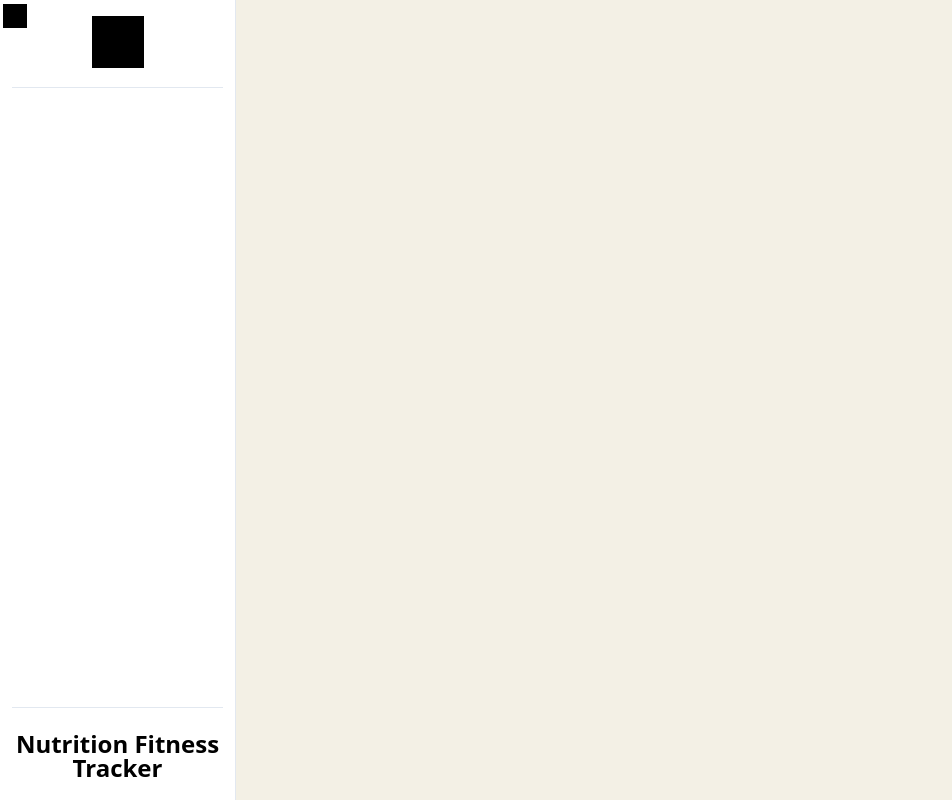
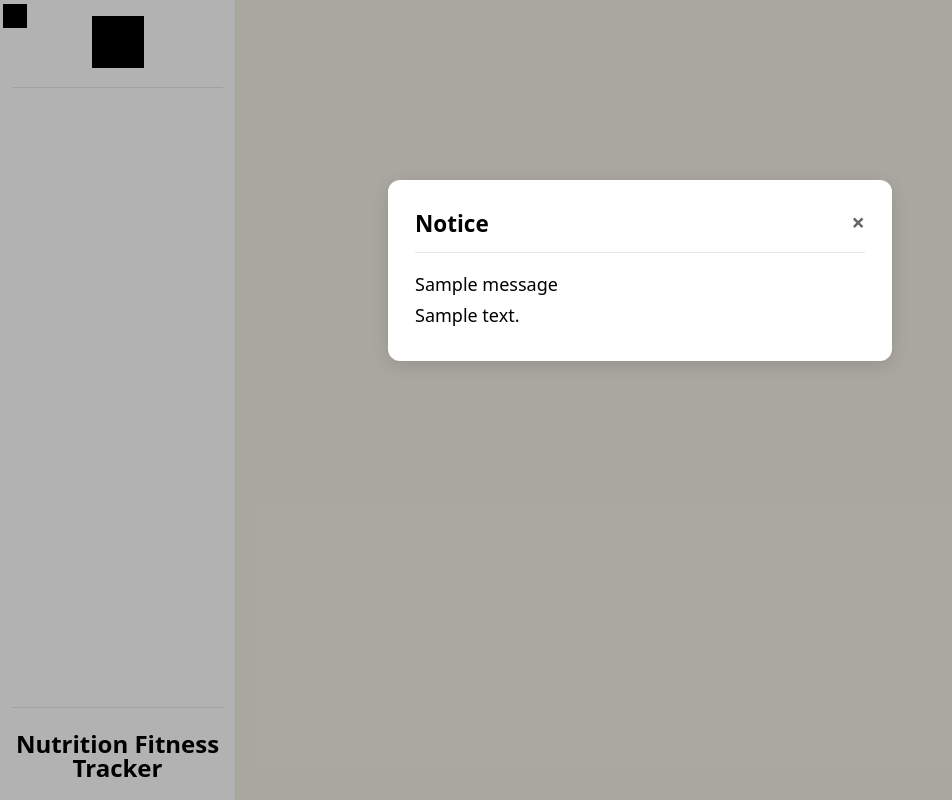
Before and after one commit to axtaylor/nutrition-fitness-tracker, a Django app: template templates/main.html in a window 1280 px wide. Shown: the whole page, without its empty margins (0-952 px from the left). Run offline with Django 3.2, Linux system fonts and the light colour scheme; the template is opened without the code that fills it: most values are stand-ins (such as "Sample title", 1, 10 or a date in 2020); one stand-in notice (Sample message) is shown; grey boxes are pictures that could not be loaded.

Commit message:
add: popup element for messages

```diff
--- /dev/null
+++ b/static/scripts/messages_modal.js
@@ -0,0 +1,84 @@
+document.addEventListener("DOMContentLoaded", function () {
+    const messageData = document.getElementById("django_messages");
+    if (!messageData) return;
+
+    const messages = JSON.parse(messageData.textContent);
+    if (!messages.length) return;
+
+    const messageItems = messages
+        .map(m => `<p class="pop_content ${m.tags}">${m.text}</p>`)
+        .join("");
+
+    const modalHTML = `
+        <div id="messages_modal" class="model_pop">
+            <div class="model-content">
+                <span class="close_button">&times;</span>
+                <h3>Notice</h3>
+                <hr>
+                ${messageItems}
+            </div>
+        </div>
+    `;
+
+    document.body.insertAdjacentHTML("beforeend", modalHTML);
+    const style = document.createElement("style");
+    style.textContent = `
+        .model_pop {
+            display: none;
+            position: fixed;
+            z-index: 1000;
+            left: 0;
+            top: 0;
+            width: 100%;
+            height: 100%;
+            overflow: auto;
+            font-size: 1.125em;
+            background-color: rgba(0, 0, 0, 0.3);
+            line-height: 1.5;
+        }
+        .model-content {
+            background-color: #fff;
+            margin: 10em auto;
+            padding: 1.5em;
+            border-radius: 12px;
+            box-shadow: 0px 4px 20px rgba(0,0,0,0.15);
+            width: min(75vw, 450px);
+            color: #000000ff;
+            font-family: system-ui, sans-serif;
+        }
+        .pop_content:first-of-type {
+            margin-top: 1em;
+        }
+        .pop_content{
+            margin-bottom: 0.25em;
+            text-align: left;
+        }
+        .close_button {
+            float: right;
+            position: relative;
+            top: -0.1em;
+            font-size: 1.3em;
+            font-weight: bold;
+            cursor: pointer;
+            color: #656565ff;
+        }
+        .close_button:hover {
+            color: black;
+        }
+        h3 {
+            margin-bottom: 0.5em;
+            font-weight: 600;
+        }
+    `;
+    document.head.appendChild(style);
+
+    const modal = document.getElementById("messages_modal");
+    const closeBtn = modal.querySelector(".close_button");
+
+    modal.style.display = "block";
+
+    closeBtn.addEventListener("click", () => modal.style.display = "none");
+    window.addEventListener("click", (e) => {
+        if (e.target === modal) modal.style.display = "none";
+    });
+});
--- a/templates/main.html
+++ b/templates/main.html
@@ -9,6 +9,7 @@
     <link rel="stylesheet" type="text/css" media="screen" href="{% static 'styles/main.css' %}">
     {% load static %}
     <script type="text/javascript" src="{% static 'scripts/navbar.js' %}"></script>
+    <script src="{% static 'scripts/messages_modal.js' %}"></script>
     <title>Nutrition Fitness Tracker</title>
 </head>
 <body>
@@ -17,14 +18,20 @@
         {% load static %}
         <a class="close_navbar"><img class="menu_img" src="{% static 'images/menu.png' %}"></a>
     {% endif %}
-    {% if messages %}
-        <!--
-        <div class="messages">
+
+    {% if messages or lockout_message %}
+    <script id="django_messages" type="application/json">
+        [
             {% for message in messages %}
-                <p{% if message.tags %} class="{{message.tags}}" {% endif %}>{{ message }}</p>
+                {"text": "{{ message }}", "tags": "{{ message.tags }}"}{% if not forloop.last or lockout_message %},{% endif %}
             {% endfor %}
-        </div>-->
+            {% if lockout_message %}
+                {"text": "{{ lockout_message }}", "tags": "error"}
+            {% endif %}
+        ]
+    </script>
     {% endif %}
+
     {% block content %}
     {% endblock %}
 </body>
```
